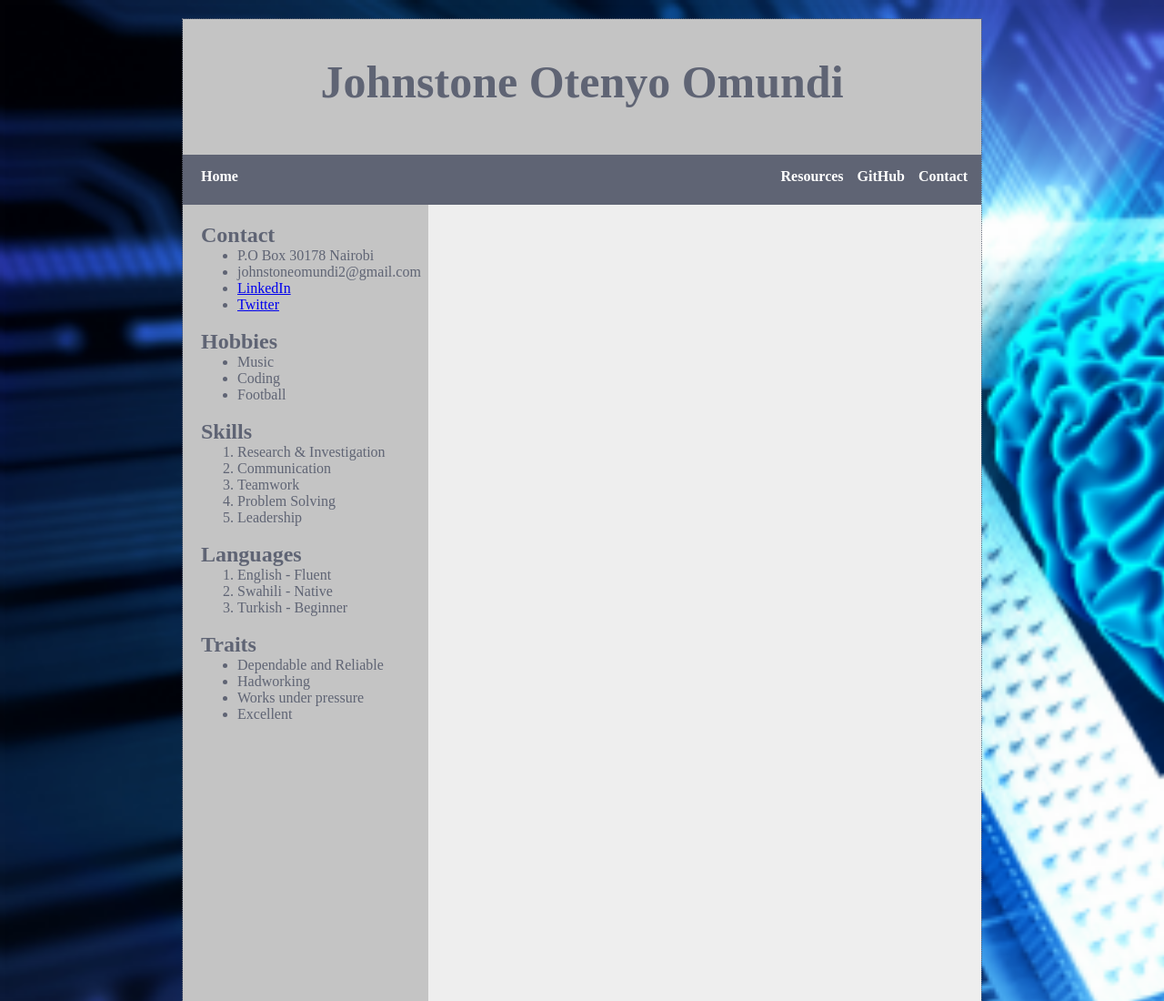
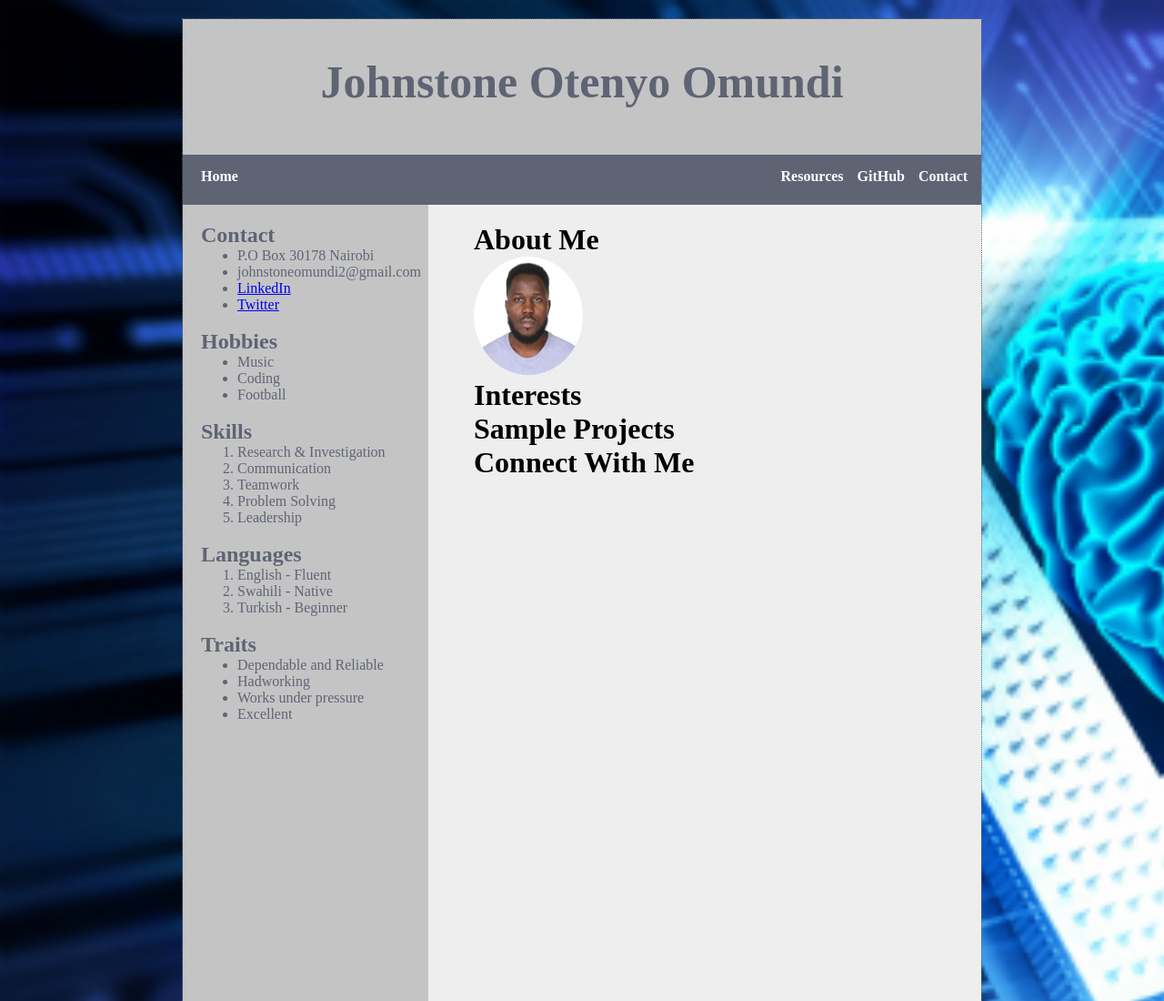
Before and after one commit to o-tenyo/portfolio-landing-page, a plain HTML site: page index.html in a window 1280 px wide. Shown: the top 1100 px of the page at 91% size. Drawn offline with Linux system fonts and the light colour scheme.

Commit message:
Added profile image and styled it

```diff
--- a/index.html
+++ b/index.html
@@ -78,16 +78,17 @@
 
         <div class="right-strip">
             <div class="about">
-                <img src="" alt="">
+                <h1 class="heading">About Me</h1>
+                <img class="my-photo" src="/image.jpg" alt="profile photo">
             </div>
             <div class="interests">
-
+                <h1 class="heading">Interests</h1>
             </div>
             <div class="projects">
-
+                <h1 class="heading">Sample Projects</h1>
             </div>
             <div class="connect">
-
+                <h1 class="heading">Connect With Me</h1>
             </div>
         </div>
     </div>
--- a/style.css
+++ b/style.css
@@ -67,3 +67,8 @@ h3{
     /* float: right; */
     background-color: #eee;
 }
+.my-photo{
+    height: 130px;
+    width: 120px;
+    border-radius: 50%;
+}
```
